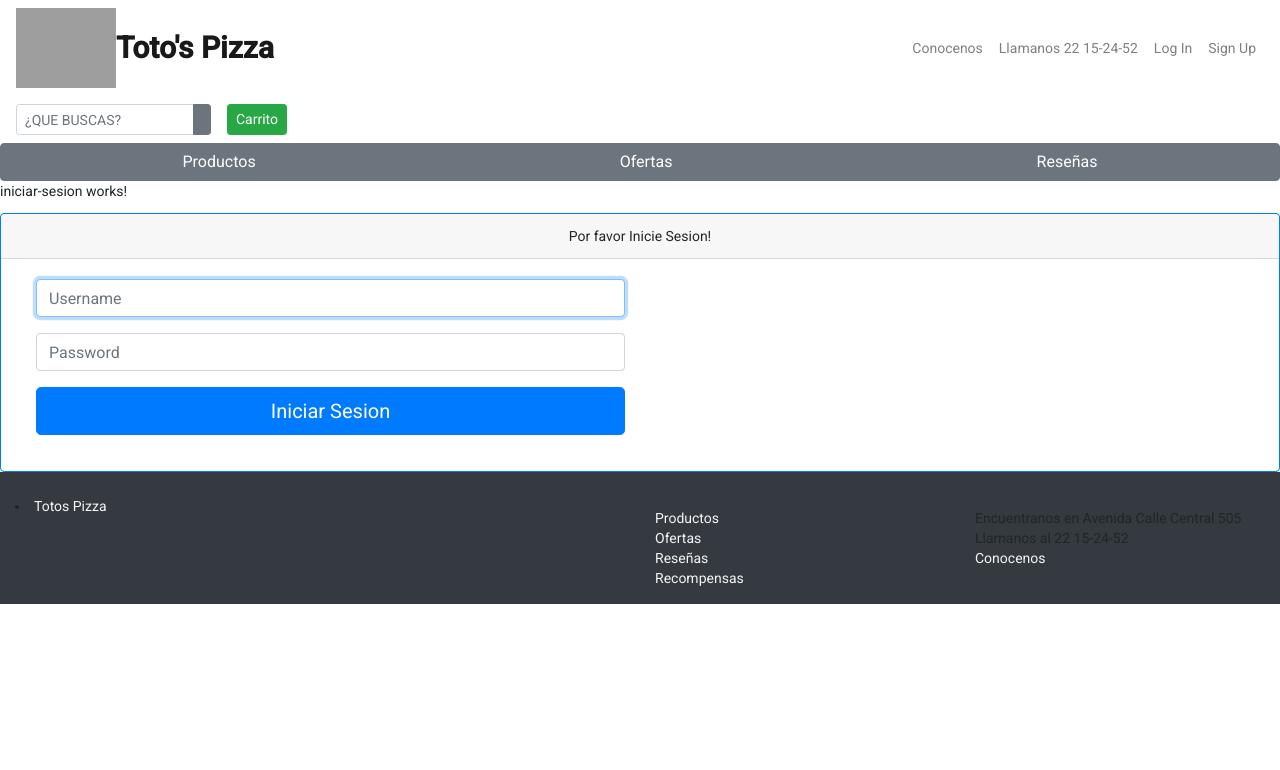
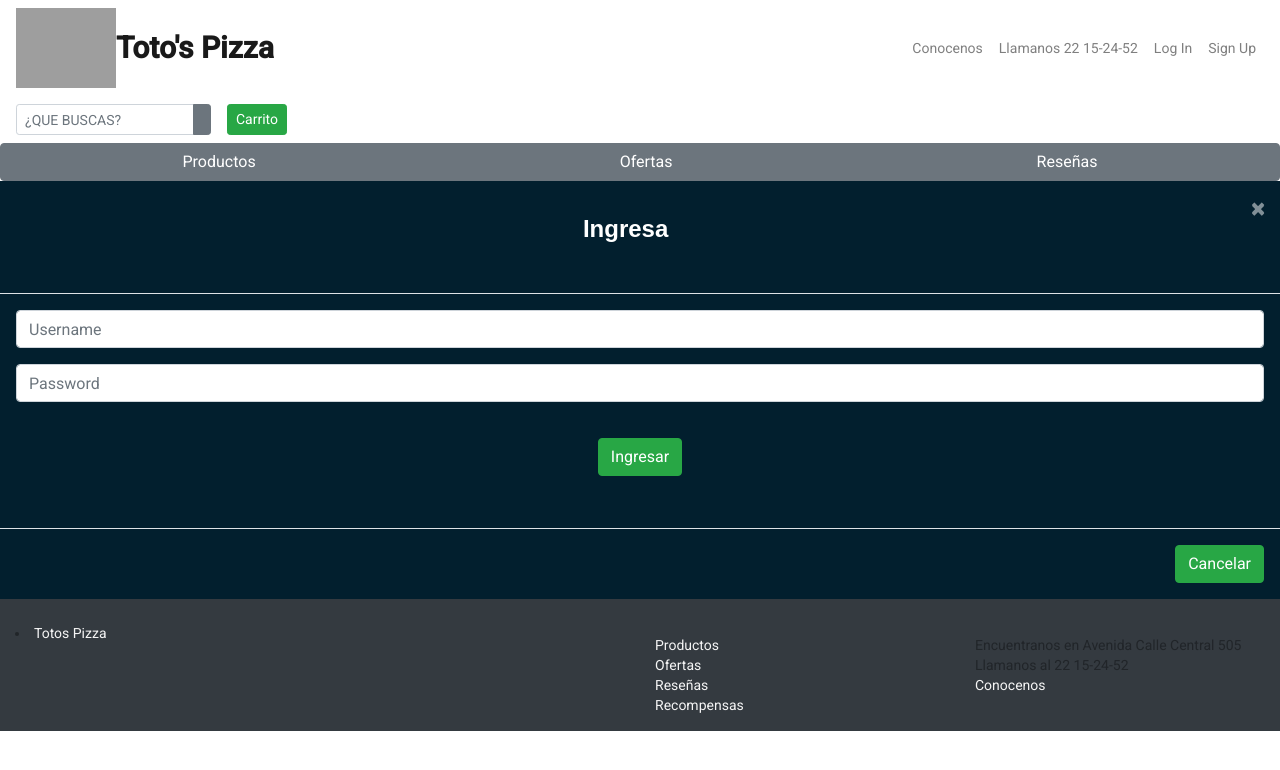
Before and after one commit to Santana20/BenchAppFrontCliente, an Angular app: page /login in a window 1280 px wide. Shown: the top 770 px of the page. Built offline with nearby package versions, Linux system fonts and the light colour scheme; grey boxes are pictures that could not be loaded.

Commit message:
Diseño Log In

```diff
--- a/src/app/cliente/iniciar-sesion/iniciar-sesion.component.css
+++ b/src/app/cliente/iniciar-sesion/iniciar-sesion.component.css
@@ -0,0 +1,39 @@
+.azul {
+    background-color: #021f2e;
+
+
+}
+.ventana .modal-content{
+    background-color:#021f2e;
+    color: white;
+}
+.ventana .close{
+    color: white;
+}
+
+.oscuro .modal-content{
+    background-color:#021f2e;
+    color: white;
+}
+
+.oscuro .close{
+    color: white;
+}
+
+.modal-header h4{
+    font-size: x-large;
+    font-family: Arial, Helvetica, sans-serif;
+    font-weight: bold;
+    color: white;
+}
+
+.body-contenido{
+    background-color:#021f2e ;
+}
+.body-contenido .modal-header {
+    background-color:#021f2e ;
+}
+
+.body-contenido .close{
+    color: white;
+}
--- a/src/app/cliente/iniciar-sesion/iniciar-sesion.component.html
+++ b/src/app/cliente/iniciar-sesion/iniciar-sesion.component.html
@@ -1,3 +1,4 @@
+<!--
 <p>iniciar-sesion works!</p>
 <div class="card border-primary text-center">
     <div class="card-header">{{titulo}}</div>
@@ -19,3 +20,50 @@
         </form>
     </div>
 </div>
+-->
+
+
+<!--NUEVO LOG IN-->
+<div class=" body-contenido">
+
+    <div class="modal-header">
+        <h4 class="modal-title card-body text-center">Ingresa</h4>
+        <button class="close" aria-label="close" type="button" (click)="closeMyModal(false)">
+            <span aria-hidden="true">&times;</span>
+        </button>
+    </div>
+    <div class="modal-body">
+        <form method="post" >
+
+        <div class="form-group">
+            <input type="text" class="form-control" id="Fusername" [(ngModel)]="usuario.username" name="Fusername" #Fusername="ngModel" placeholder="Username" required>
+
+            <div class="alert alert-danger" *ngIf="Fusername.invalid && (Fusername.dirty || Fusername.touched)">
+                <div *ngIf="Fusername.errors.required">
+                    Username es requerida.
+                </div>
+            </div>
+        </div>
+
+        <div class="form-group">
+            <input type="password" class="form-control" id="Fpasssword" [(ngModel)]="usuario.password" name="Fpasssword" required #Fpasssword="ngModel" placeholder="Password">
+
+            <div class="alert alert-danger"
+                    *ngIf="Fpasssword.invalid && (Fpasssword.dirty || Fpasssword.touched)">
+                <div *ngIf="Fpasssword.errors.required">
+                        Campo es requerida.
+                </div>
+            </div>
+        </div>
+
+        <div class="form-group card-body text-center">
+            <button type="submit" class="btn btn-success " (click)='login()'>Ingresar</button>
+        </div>
+
+        </form>
+    </div>
+    <div class="modal-footer">
+        <button (click)="closeMyModal(false)" class="btn btn-success ">Cancelar</button>
+
+    </div>
+</div>
--- a/src/app/cliente/iniciar-sesion/iniciar-sesion.component.ts
+++ b/src/app/cliente/iniciar-sesion/iniciar-sesion.component.ts
@@ -1,11 +1,13 @@
-import { Component, OnInit } from '@angular/core';
+import { Component, OnInit, Input, ViewEncapsulation } from '@angular/core';
 import { Usuario } from 'src/app/entidades/cliente';
 import { AuthService } from "../../servicios/servicio-auth/auth.service";
 import { Router } from '@angular/router';
+import { NgbModal } from '@ng-bootstrap/ng-bootstrap';
 
 @Component({
   selector: 'app-iniciar-sesion',
   templateUrl: './iniciar-sesion.component.html',
+  encapsulation:ViewEncapsulation.None,//necesitamos importar esto para los colores
   styleUrls: ['./iniciar-sesion.component.css']
 })
 export class IniciarSesionComponent implements OnInit {
@@ -14,11 +16,11 @@ export class IniciarSesionComponent implements OnInit {
   usuario: Usuario;
   //variables
 
-  constructor(private authService: AuthService, private router: Router)
+  constructor(private authService: AuthService, private router: Router,public modal:NgbModal)
   {
     this.usuario = new Usuario();
   }
-
+  @Input() closeMyModal:(any)=>void;
   ngOnInit(): void
   {
     if ( this.authService.isAuthenticated() )
@@ -56,4 +58,20 @@ export class IniciarSesionComponent implements OnInit {
       );
   }
 
+  Opensm(contenido)
+  {
+    this.modal.open(contenido,{size:'sm'});
+  }
+
+  OpenBackground(contenido)
+  {
+    this.modal.open(contenido,{backdropClass:'azul',windowClass:'ventana'});
+  }
+
+  OpenOscuro(contenido)
+  {
+    this.modal.open(contenido,{windowClass:'oscuro'});
+  }
+
+
 }
--- a/src/app/header/header.component.html
+++ b/src/app/header/header.component.html
@@ -16,7 +16,7 @@
         <a class="nav-item nav-link" routerLink="about">Conocenos</a>
         <a class="nav-item nav-link"  >Llamanos 22 15-24-52</a>
 
-        <a *ngIf="!isAuthenticated()" class="nav-item nav-link" routerLink="login">Log In</a>
+        <a *ngIf="!isAuthenticated()" class="nav-item nav-link" (click)="mostrarBootstrapModalv2()">Log In</a>
 
         <a *ngIf="!isAuthenticated()" class="nav-item nav-link" (click)="mostrarBootstrapModal()" >Sign Up</a>
 
--- a/src/app/header/header.component.ts
+++ b/src/app/header/header.component.ts
@@ -9,6 +9,7 @@ import { Producto } from '../entidades/producto';
 import { Observable } from 'rxjs';
 import { AuthService } from '../servicios/servicio-auth/auth.service';
 import { Router } from '@angular/router';
+import { IniciarSesionComponent } from '../cliente/iniciar-sesion/iniciar-sesion.component';
 
 @Component({
   selector: 'app-header',
@@ -47,6 +48,17 @@ export class HeaderComponent implements OnInit {
         modalRefNgBots.close();
     }
   }
+  mostrarBootstrapModalv2(){
+    const opts={
+      windowClass:'myCustomClass'
+    }
+    //utilizando el api
+    const modalRefNgBots=this.ngbModalRef.open(IniciarSesionComponent,opts);
+    //llamando a componente con una instancia para usar su funcion close
+    modalRefNgBots.componentInstance.closeMyModal=()=>{
+        modalRefNgBots.close();
+    }
+  }
 
    logout() : void
    {
```
